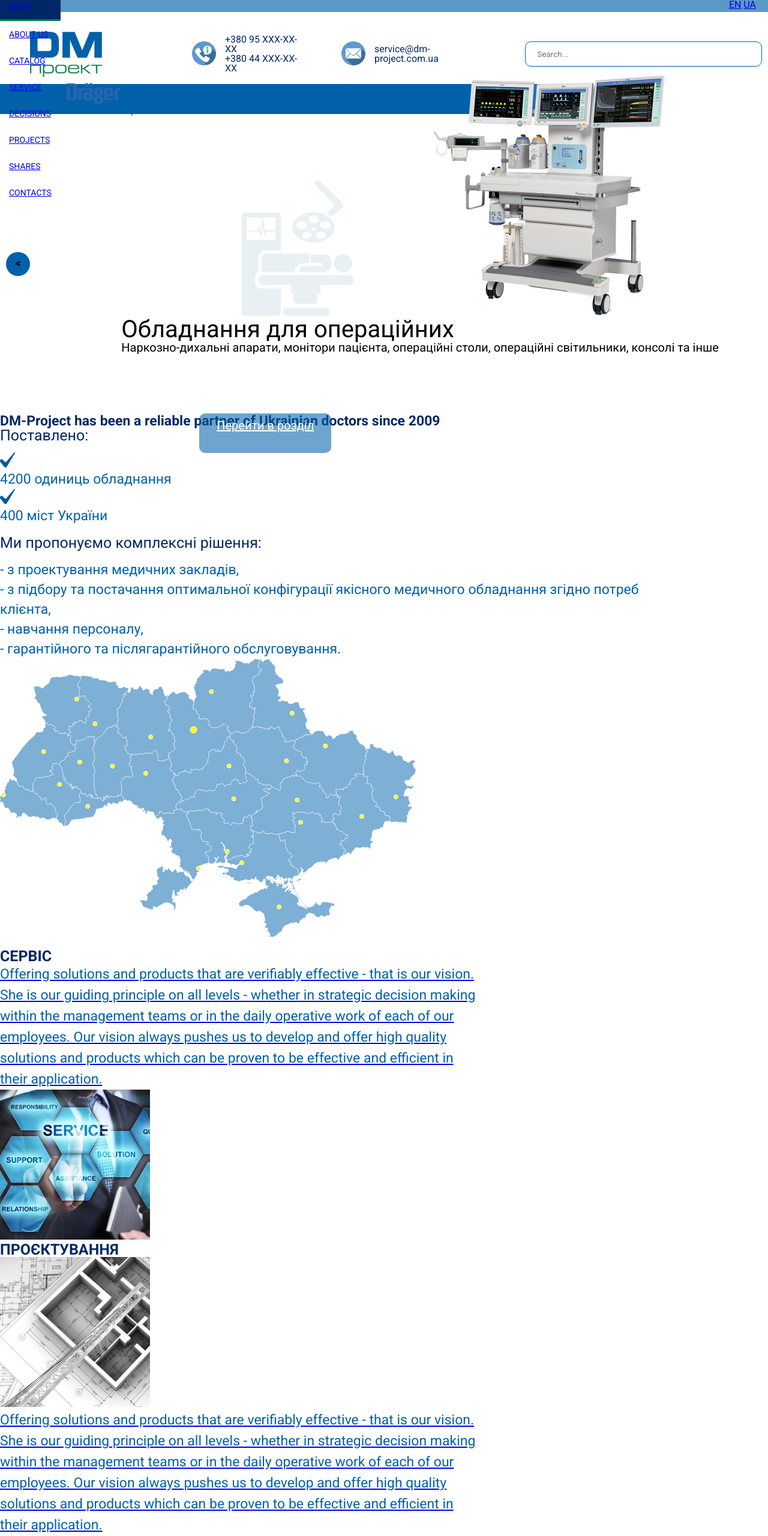
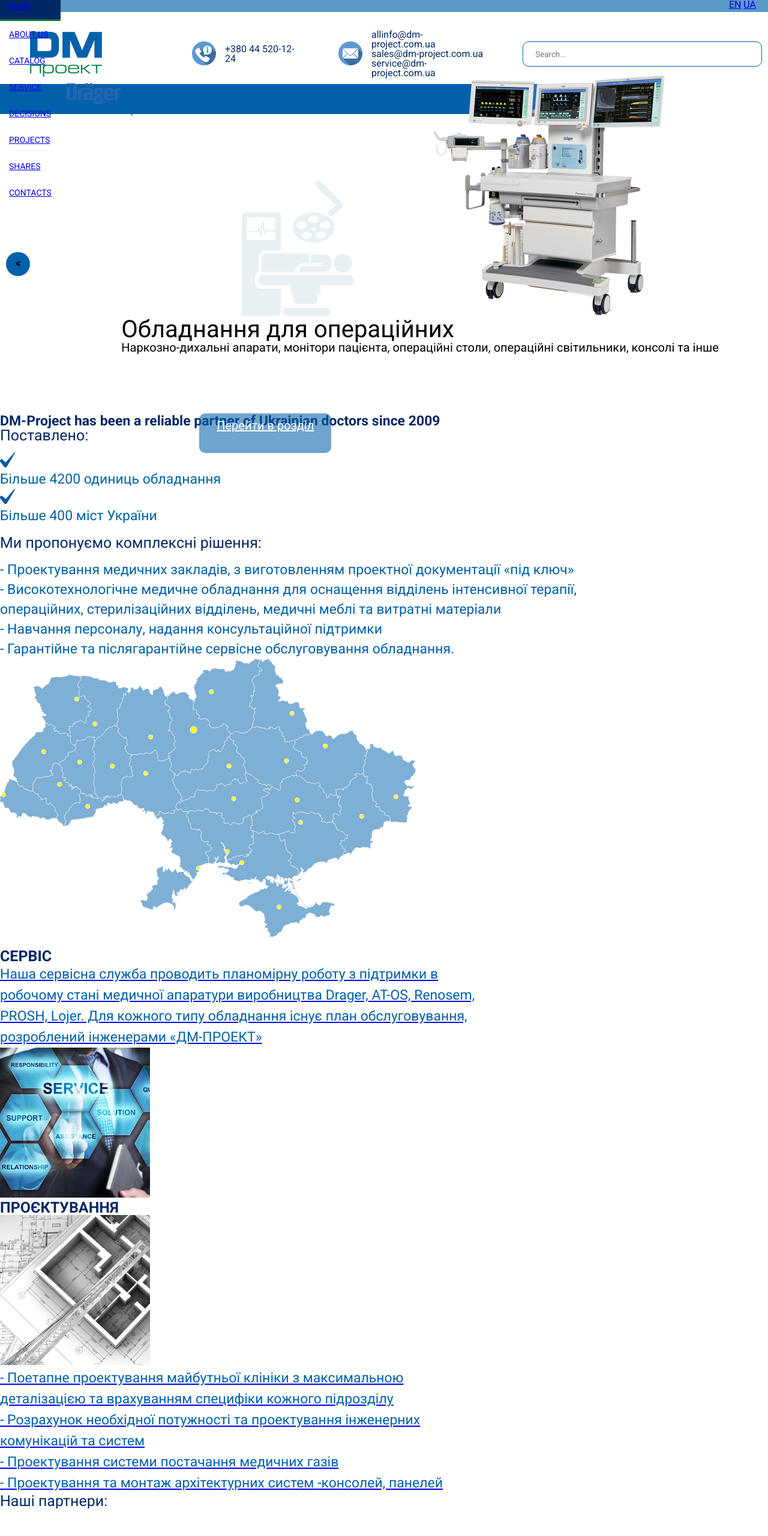
Before and after one commit to ven0m79/dm-project, a Next.js app: page /en/home in a window 1280 px wide. Shown: the top 2560 px of the page at 60% size. Built offline with nearby package versions, Linux system fonts and the light colour scheme.

Commit message:
dm-next-product10_add3catalogChange1

```diff
--- a/app/[locale]/components/molecules/footer/Footer.module.css
+++ b/app/[locale]/components/molecules/footer/Footer.module.css
@@ -3,7 +3,6 @@
   padding-top: 20px;
   height: auto;
   align-self: center;
-  border-radius: 10px 10px 0px 0px;
   background-color: #0061AA;
   font-family: "Roboto", sans-serif;
 }
--- a/app/[locale]/components/molecules/header/Header.tsx
+++ b/app/[locale]/components/molecules/header/Header.tsx
@@ -20,10 +20,10 @@ const Header = () => {
       )}
     >
       <div className=
-      {classNames(
-        "w-full",
-        styles["lang"]
-      )}>
+        {classNames(
+          "w-full",
+          styles["lang"]
+        )}>
         <div className={styles.langText}>
           <Link href={pathname} locale="en">EN</Link>{'   '}
           <Link href={pathname} locale="ua">UA</Link></div>
@@ -45,8 +45,7 @@ const Header = () => {
           />
         </div>
         <div className={styles.contactsGroup}>
-          <div>+380 95 XXX-XX-XX</div>
-          <div>+380 44 XXX-XX-XX</div>
+          <div>+380 44 520-12-24</div>
         </div>
         <div className={styles.contactsGroupIcons}>
           <Image
@@ -57,6 +56,8 @@ const Header = () => {
           />
         </div>
         <div className={styles.contactsGroup}>
+          <div>allinfo@dm-project.com.ua</div>
+          <div>sales@dm-project.com.ua</div>
           <div>service@dm-project.com.ua</div>
         </div>
         <input className={styles.search} placeholder={t('placeholder')}></input>
--- a/app/[locale]/components/molecules/leftSidebar/leftSidebar.tsx
+++ b/app/[locale]/components/molecules/leftSidebar/leftSidebar.tsx
@@ -120,7 +120,6 @@ const Sidebar: FC<LeftSidebarProps> = ({
             {items?.map((el) => renderNestedCategories(el))}
           </FBSidebar.ItemGroup>
         </FBSidebar>
-        <div className={classNames("", styles.subMenuDash)}></div>
       </div>
     </div>
   );
--- a/app/[locale]/components/molecules/nav/Nav.module.css
+++ b/app/[locale]/components/molecules/nav/Nav.module.css
@@ -9,6 +9,7 @@
 }
 .colorBlue {
   background-color: #0061AA;
+  height: 50px;
 }
 .back {
   margin-top: 0vh;
--- a/app/[locale]/components/molecules/nav/Nav.tsx
+++ b/app/[locale]/components/molecules/nav/Nav.tsx
@@ -44,7 +44,7 @@ const NavLinks: {
   },
   about_us: {
     title: "menu-contacts",
-    link: "/about-us",
+    link: "/contacts",
   },
 };
 
@@ -55,10 +55,10 @@ const Nav = () => {
 
   return (
     <div className={classNames(
-      "flex flex-1 w-full justify-center h-[50px]",
+      "flex flex-1 w-full justify-center max-h-[50px]",
       styles["colorBlue"])}>
     <nav className={styles["navigation"]}>
-      <ul className="flex ms-left me-5">
+      <ul className="flex ms-center me-5">
         {Object.keys(NavLinks).map((el) => (
           <li
             key={el}
--- a/app/[locale]/globals.css
+++ b/app/[locale]/globals.css
@@ -86,6 +86,27 @@ button {
 
 .ul1 > li > span {
   margin-right: 20px;
+}
+
+.ul2 {
+  font-size: 24px;
+  color: #0061aa !important;
+  text-align: justify;
+  text-indent: 20px;
+  line-height: 27px;
+  list-style-type: disc;
+}
+
+.ul2 > li {
+  color: #002766;
+  margin-right: 20px;
+  padding-right: 20px;
+}
+
+.ul2 > li > span {
+  color: #002766;
+  margin-right: 20px;
+  padding-right: 20px;
 }
 
 .productText {
--- a/app/[locale]/home/Home.module.css
+++ b/app/[locale]/home/Home.module.css
@@ -51,3 +51,24 @@
 .img {
     transition: all 0.5s;
 }
+
+.ul2 {
+    font-size: 24px;
+    color: #0061aa !important;
+    text-align: justify;
+    text-indent: 20px;
+    line-height: 27px;
+    list-style-type: disc;
+  }
+
+  .ul2 > li {
+    color: #002766;
+    margin-right: 20px;
+    padding-right: 20px;
+  }
+
+  .ul2 > li > span {
+    color: #002766;
+    margin-right: 20px;
+    padding-right: 20px;
+  }
--- a/app/[locale]/home/page.tsx
+++ b/app/[locale]/home/page.tsx
@@ -50,7 +50,7 @@ const HomePage = () => {
                 </div>
                 <div className={classNames("font-bold", styles["putText"])}>
                   {" "}
-                  {"4200 одиниць обладнання"}
+                  {"Більше 4200 одиниць обладнання"}
                 </div>
               </div>
               <div className="flex flex-1 flex-row">
@@ -65,7 +65,7 @@ const HomePage = () => {
 
                 <div className={classNames("font-bold", styles["putText"])}>
                   {" "}
-                  {"400 міст України"}
+                  {"Більше 400 міст України"}
                 </div>
               </div>
               <br />
@@ -75,15 +75,15 @@ const HomePage = () => {
               </div>
               <br />
               <div className={classNames("", styles["putText"])}>
-                {"- з проектування медичних закладів,"}
+                {"- Проектування медичних закладів, з виготовленням проектної документації «під ключ»"}
                 <br />
                 {
-                  "- з підбору та постачання оптимальної конфігурації якісного медичного обладнання згідно потреб клієнта,"
+                  "- Високотехнологічне медичне обладнання для оснащення відділень інтенсивної терапії, операційних, стерилізаційних відділень, медичні меблі та витратні матеріали"
                 }
                 <br />
-                {"- навчання персоналу,"}
+                {"- Навчання персоналу, надання консультаційної підтримки"}
                 <br />
-                {"- гарантійного та післягарантійного обслуговування."}
+                {"- Гарантійне та післягарантійне сервісне обслуговування обладнання."}
               </div>
             </div>
             <div>
@@ -119,7 +119,7 @@ const HomePage = () => {
                   )}
                 >
                   {
-                    "Offering solutions and products that are verifiably effective - that is our vision. She is our guiding principle on all levels - whether in strategic decision making within the management teams or in the daily operative work of each of our employees. Our vision always pushes us to develop and offer high quality solutions and products which can be proven to be effective and efficient in their application."
+                    "Наша сервісна служба проводить планомірну роботу з підтримки в робочому стані медичної апаратури виробництва Drager, AT-OS, Renosem, PROSH, Lojer. Для кожного типу обладнання існує план обслуговування, розроблений інженерами «ДМ-ПРОЕКТ»"
                   }
                 </div>
               </Link>
@@ -158,13 +158,17 @@ const HomePage = () => {
               <Link href={"/projects"}>
                 <div
                   className={classNames(
-                    "p-5 indent-5 text-justify",
+                    "p-5 text-left text-blue-200",
                     styles["serviceText"],
                   )}
                 >
-                  {
-                    "Offering solutions and products that are verifiably effective - that is our vision. She is our guiding principle on all levels - whether in strategic decision making within the management teams or in the daily operative work of each of our employees. Our vision always pushes us to develop and offer high quality solutions and products which can be proven to be effective and efficient in their application."
-                  }
+                  {"- Поетапне проектування майбутньої клініки з максимальною деталізацією та врахуванням специфіки кожного підрозділу"}
+                  <br />
+                  {"- Розрахунок необхідної потужності та проектування  інженерних комунікацій та систем"}
+                  <br />
+                  {"- Проектування системи постачання медичних газів"}
+                  <br />
+                  {"- Проектування та монтаж архітектурних систем -консолей, панелей"}
                 </div>
               </Link>
             </div>
@@ -237,14 +241,14 @@ const HomePage = () => {
               </Link>
             </div>
           </div>
-          <div
+          {/* <div
             className={classNames(
               "justify-center items-center valign-middle mb-10",
               styles["serviceTextHeader"],
             )}
           >
             ДМ-Проект допомагає зберігати життя українців!
-          </div>
+          </div> */}
         </div>
       </div>
     </MainLayout>
--- a/app/[locale]/projects/page.tsx
+++ b/app/[locale]/projects/page.tsx
@@ -7,7 +7,7 @@ const Projects = ({params: {locale}}: {params: {locale: string}}) => {
   unstable_setRequestLocale(locale);
   return (
     <MainLayout>
-      <div className="flex flex-1 justify-center items-center">
+      <div className="flex flex-1 flex-col justify-center items-center">
         <h1 className="text-6xl text-gray-900">Ви на сторінці Проектування</h1>
       </div>
     </MainLayout>
```
Also changed, not shown: app/[locale]/catalog/sub-catalog/Sub-catalog.module.css (+5 -5 lines), app/[locale]/contacts/page.tsx (renamed from app/[locale]/about-us/page.tsx).
